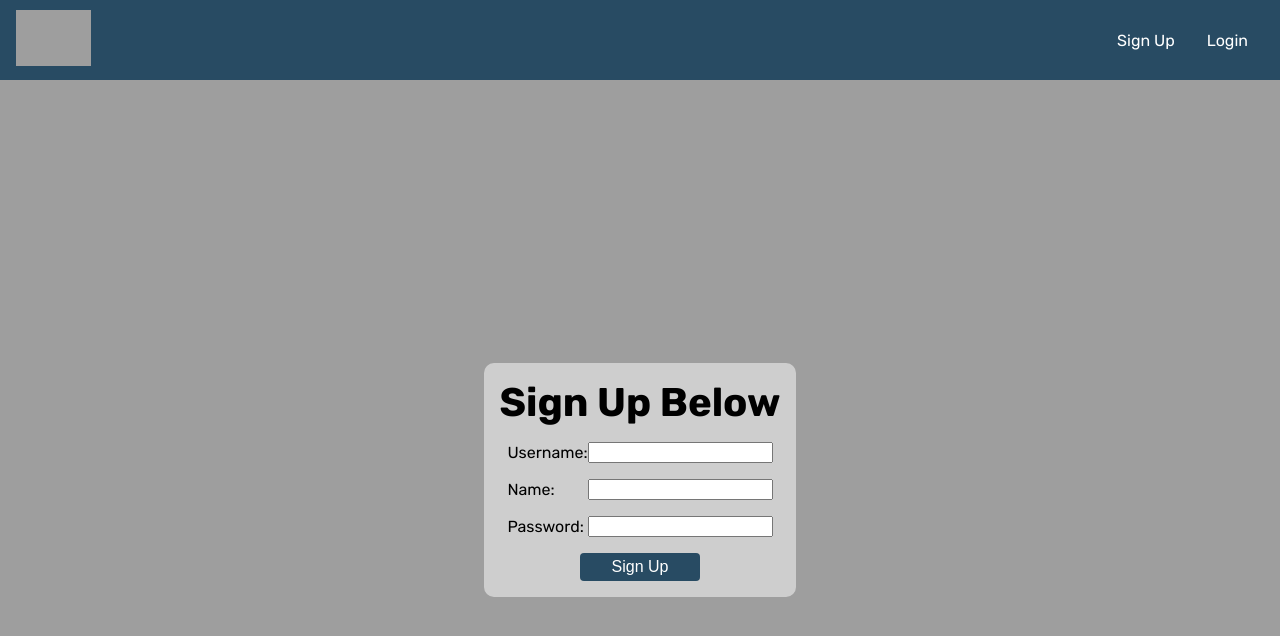
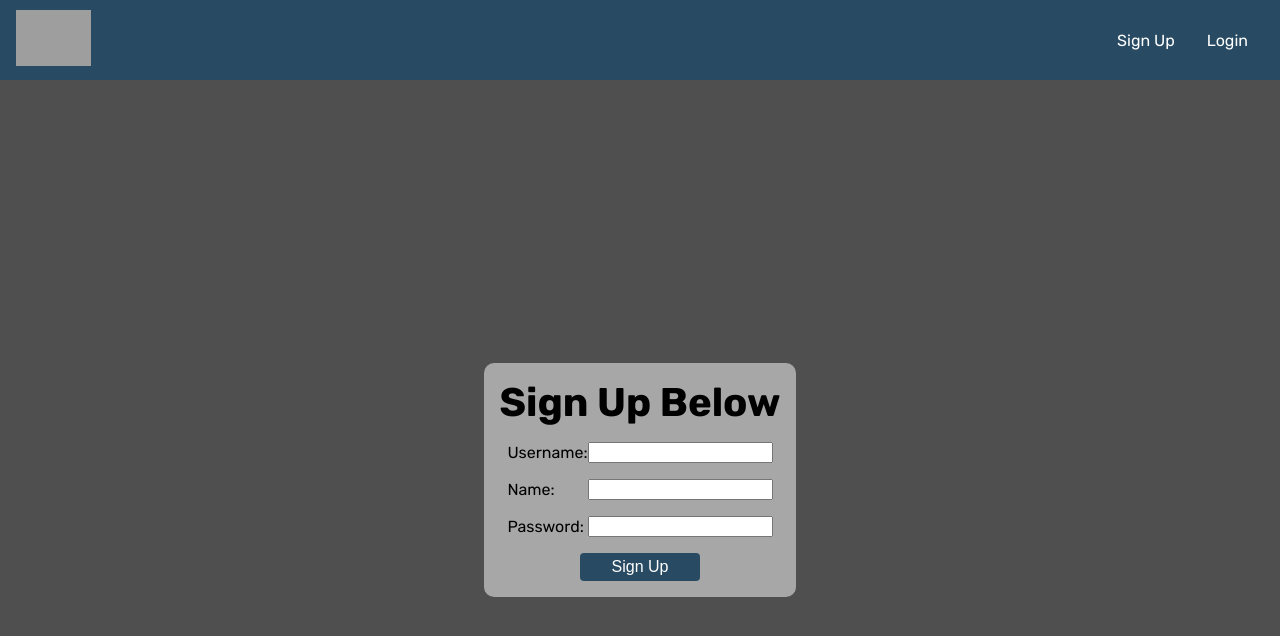
Before and after one commit to simmonekelly/simmone-kelly-capstone-lastsetbestset, a React (Create React App) app in the folder client/: page /signup in a window 1280 px wide. Shown: the top 636 px of the page. Built offline with nearby package versions, Linux system fonts and the light colour scheme.

Commit message:
adding active link styling and fixing infinite loop from header when checking state

```diff
--- a/client/src/App.js
+++ b/client/src/App.js
@@ -10,7 +10,7 @@ function App() {
   return (
     <BrowserRouter>
       <div className="app">
-        <Header />
+        <Route component={Header} />
         <Switch>
           <Route path="/" exact component={HomePage} />
           <Route path="/login">
--- a/client/src/App.scss
+++ b/client/src/App.scss
@@ -24,11 +24,24 @@ section {
     flex-direction: row;
     list-style: none;
     padding-inline-start: 0;
+    margin: 0;
+    height: 100%;
 
     a {
       padding: 0 16px;
       color: $white;
       text-decoration: none;
+      display: flex;
+      align-items: center;
+    }
+
+    .active {
+      background-color: $teal;
+
+    }
+
+    &-container {
+      height: 100%;
     }
   }
 
@@ -36,6 +49,7 @@ section {
     max-width: 75px;
     max-height: 75px;
   }
+
 }
 
 //fonts
@@ -59,6 +73,12 @@ button {
   color:$white;
   padding: 5px 10px;
   width: 120px;
+}
+
+input {
+  :focus {
+    border-color: $teal;
+  }
 }
 
 h1 {
--- a/client/src/components/Header.js
+++ b/client/src/components/Header.js
@@ -22,7 +22,11 @@ export default class Header extends Component {
 
   componentDidUpdate(_, prevState) {
     const token = sessionStorage.getItem("token");
-
+    console.log(`prevstate: ${prevState.isLoggedIn}`)
+    console.log(`currentstate: ${this.state.isLoggedIn}`)
+    if(prevState.isLoggedIn === this.state.isLoggedIn) {
+      return
+    }
     if (token) {
       this.setState({
         isLoggedIn: true,
@@ -55,10 +59,14 @@ export default class Header extends Component {
         <div className="header_nav-container">
           {this.state.isLoggedIn ? (
             <ul className="header_nav">
-              <Link to="/myprofile">
+              <Link to="/myprofile"
+                className= {this.props.location.pathname.includes("profile") ? "active": ""}
+                >
                 <li>Dashboard</li>
               </Link>
-              <Link to="/log-new-workout">
+              <Link to="/log-new-workout"
+                className= {this.props.location.pathname.includes("log") ? "active": ""}
+                >
                 <li>Start New Workout</li>
               </Link>
               <Link to="/" onClick={(e) => this.handleLogOut(e)}>
--- a/client/src/pages/LogNewWorkout/LogNewWorkout.scss
+++ b/client/src/pages/LogNewWorkout/LogNewWorkout.scss
@@ -81,7 +81,8 @@
       }
 
       p {
-        padding: 0;
+        padding: 0 10px 0;
+        text-align: left;
       }
     }
   }
--- a/client/src/pages/Login/Login.scss
+++ b/client/src/pages/Login/Login.scss
@@ -1,8 +1,9 @@
 @use '../../styles/partials/colorsfonts' as *;
 
 .logsignin {
-  background-image: url("http://localhost:8080/images/pexels-victor-freitas-703016.jpg");
+  background: url("http://localhost:8080/images/pexels-victor-freitas-703016.jpg") rgba(0, 0, 0, 0.5);
   background-size: cover;
+  background-blend-mode: multiply;
   height: 100vh;
   justify-content: flex-start;
   padding-top: 20px;
```
